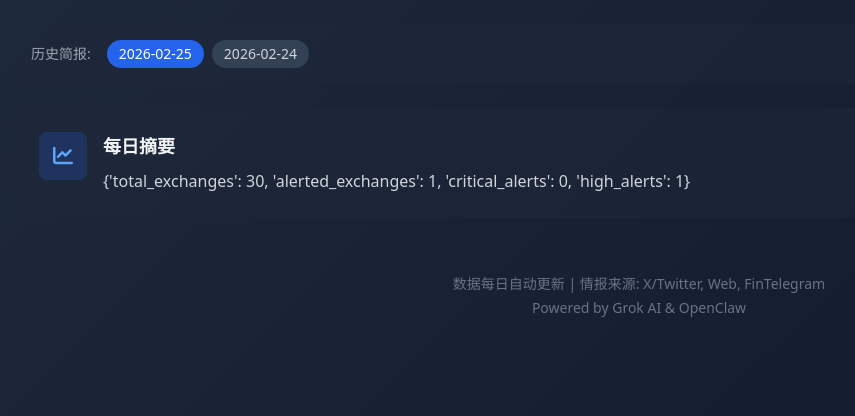
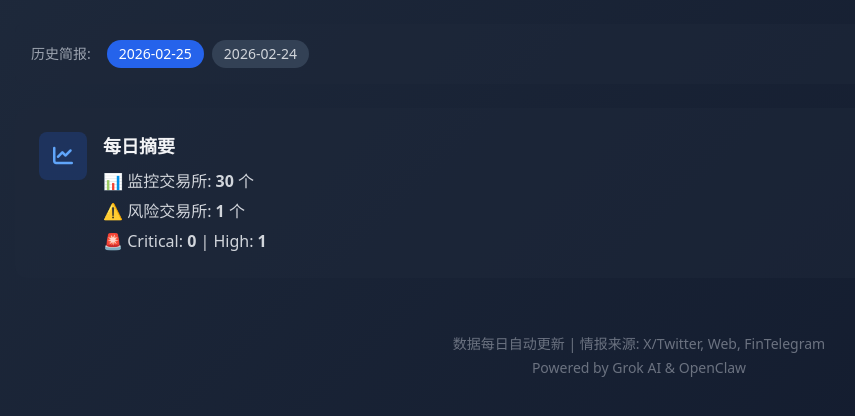
Before and after one commit to neo-claw-bot/cex-intelligence, a Flask app: page / in a window 1280 px wide. Shown: the part 77-493 px from the top of the page, without its empty margins (1-856 px from the left). Run offline with Flask 3, Linux system fonts and the light colour scheme; the visitor is signed in with stand-in values (Sample User, id 1); some libraries are stand-ins or nearby versions.

Commit message:
fix: format summary display in template

```diff
--- a/web/templates/index.html
+++ b/web/templates/index.html
@@ -85,7 +85,11 @@
                 </div>
                 <div>
                     <h2 class="text-lg font-semibold mb-2">每日摘要</h2>
-                    <p class="text-gray-300 leading-relaxed">{{ data.summary }}</p>
+                    <div class="text-gray-300 leading-relaxed space-y-1">
+                        <p>📊 监控交易所: <strong>{{ data.summary.total_exchanges }}</strong> 个</p>
+                        <p>⚠️ 风险交易所: <strong>{{ data.summary.alerted_exchanges }}</strong> 个</p>
+                        <p>🚨 Critical: <strong>{{ data.summary.critical_alerts }}</strong> | High: <strong>{{ data.summary.high_alerts }}</strong></p>
+                    </div>
                 </div>
             </div>
         </div>
```
